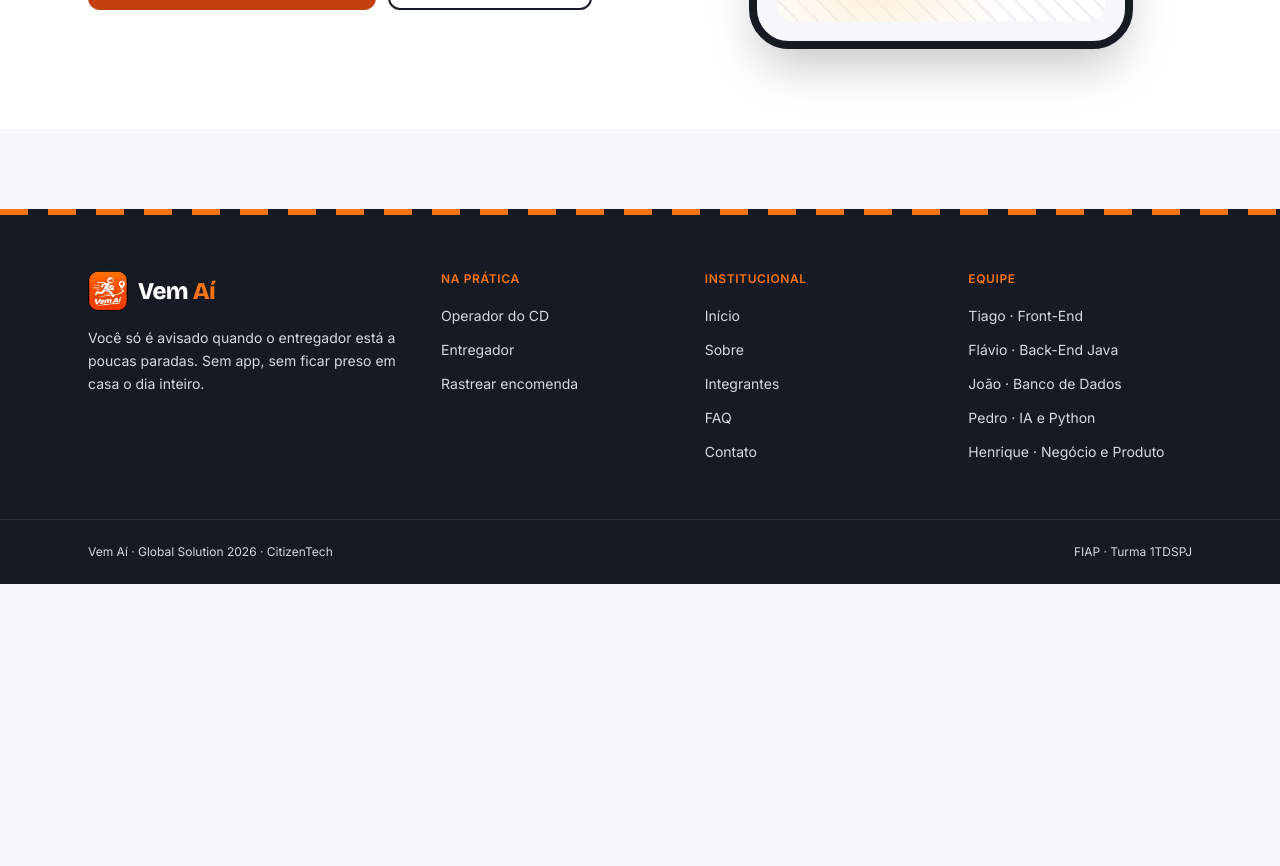
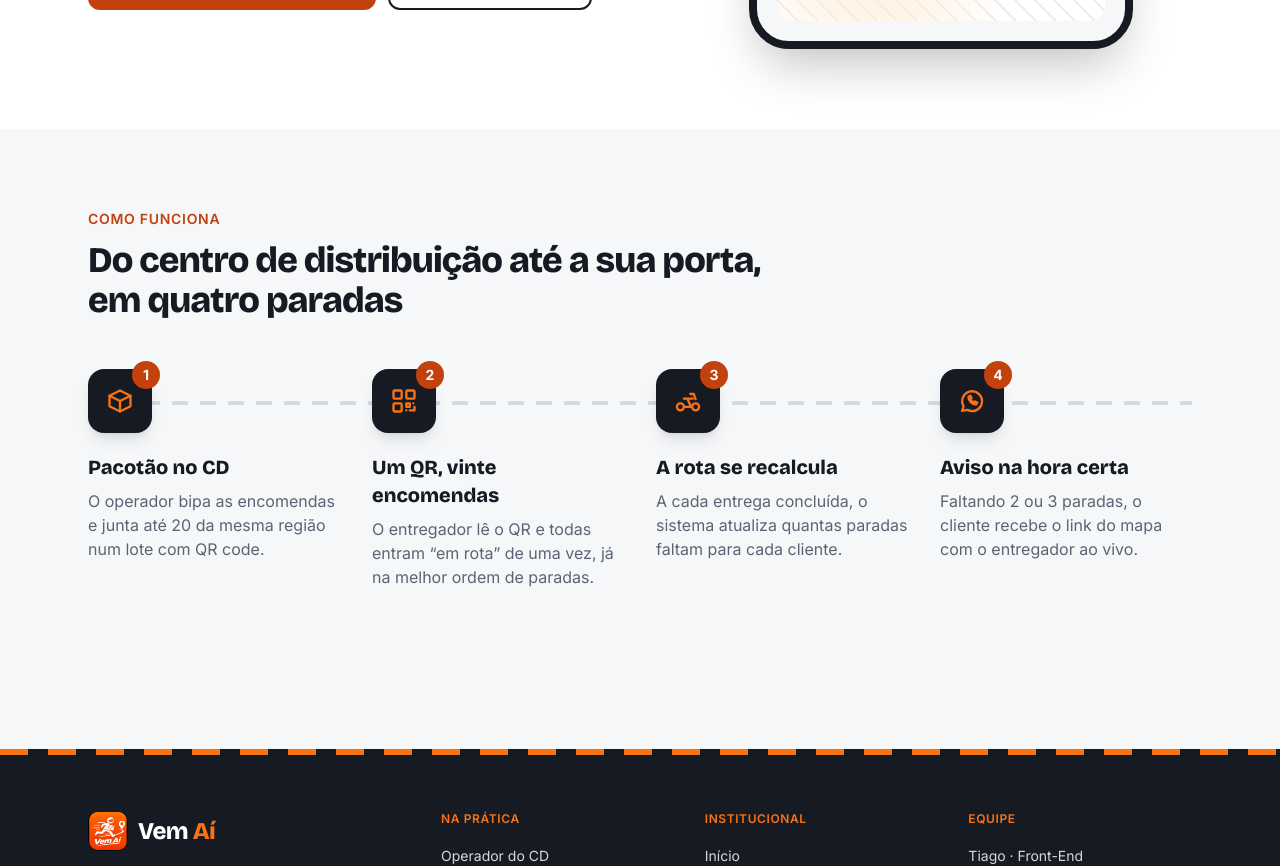
Before and after one commit to tiagostnz/vem-ai-front, a React (Vite) app: page / in a window 1280 px wide. Shown: the part 580-1446 px from the top of the page. Before the commit the page ends 1164 px from the top, so only its background shows below. Built offline with nearby package versions, Linux system fonts and the light colour scheme.

Commit message:
feat: adiciona a seção Como funciona na Home

```diff
--- /dev/null
+++ b/src/components/home/ComoFunciona.tsx
@@ -0,0 +1,65 @@
+import type { ReactNode } from 'react'
+import { IconeCaixa, IconeMoto, IconeQr, IconeWhatsapp } from '../icones'
+import { Container } from '../ui/Container'
+
+type Passo = {
+  titulo: string
+  texto: string
+  icone: ReactNode
+}
+
+const PASSOS: Passo[] = [
+  {
+    titulo: 'Pacotão no CD',
+    texto: 'O operador bipa as encomendas e junta até 20 da mesma região num lote com QR code.',
+    icone: <IconeCaixa className="h-7 w-7" />,
+  },
+  {
+    titulo: 'Um QR, vinte encomendas',
+    texto: 'O entregador lê o QR e todas entram “em rota” de uma vez, já na melhor ordem de paradas.',
+    icone: <IconeQr className="h-7 w-7" />,
+  },
+  {
+    titulo: 'A rota se recalcula',
+    texto: 'A cada entrega concluída, o sistema atualiza quantas paradas faltam para cada cliente.',
+    icone: <IconeMoto className="h-7 w-7" />,
+  },
+  {
+    titulo: 'Aviso na hora certa',
+    texto: 'Faltando 2 ou 3 paradas, o cliente recebe o link do mapa com o entregador ao vivo.',
+    icone: <IconeWhatsapp className="h-7 w-7" />,
+  },
+]
+
+export function ComoFunciona() {
+  return (
+    <section aria-labelledby="como-funciona" className="py-20">
+      <Container>
+        <p className="mb-3 text-sm font-semibold uppercase tracking-wider text-marca-700">Como funciona</p>
+        <h2 id="como-funciona" className="max-w-2xl text-3xl font-extrabold tracking-tight md:text-4xl">
+          Do centro de distribuição até a sua porta, em quatro paradas
+        </h2>
+
+        <ol className="relative mt-12 grid gap-8 md:grid-cols-2 lg:grid-cols-4">
+          {/* a "estrada" que liga os passos no desktop */}
+          <span
+            aria-hidden="true"
+            className="absolute left-0 right-0 top-8 hidden h-1 bg-[repeating-linear-gradient(90deg,var(--color-asfalto-200)_0_16px,transparent_16px_28px)] lg:block"
+          />
+          {PASSOS.map((passo, indice) => (
+            <li key={passo.titulo} className="relative">
+              <div className="relative mb-5 flex h-16 w-16 items-center justify-center rounded-2xl bg-asfalto-900 text-marca-500 shadow-lg">
+                {passo.icone}
+                <span className="absolute -right-2 -top-2 flex h-7 w-7 items-center justify-center rounded-full bg-marca-700 text-sm font-bold text-white">
+                  {indice + 1}
+                </span>
+              </div>
+              <h3 className="text-xl font-bold">{passo.titulo}</h3>
+              <p className="mt-2 text-asfalto-500">{passo.texto}</p>
+            </li>
+          ))}
+        </ol>
+      </Container>
+    </section>
+  )
+}
--- a/src/pages/Home.tsx
+++ b/src/pages/Home.tsx
@@ -1,3 +1,4 @@
+import { ComoFunciona } from '../components/home/ComoFunciona'
 import { Hero } from '../components/home/Hero'
 import { useTitulo } from '../hooks/useTitulo'
 
@@ -7,6 +8,7 @@ export function Home() {
   return (
     <>
       <Hero />
+      <ComoFunciona />
     </>
   )
 }
```
